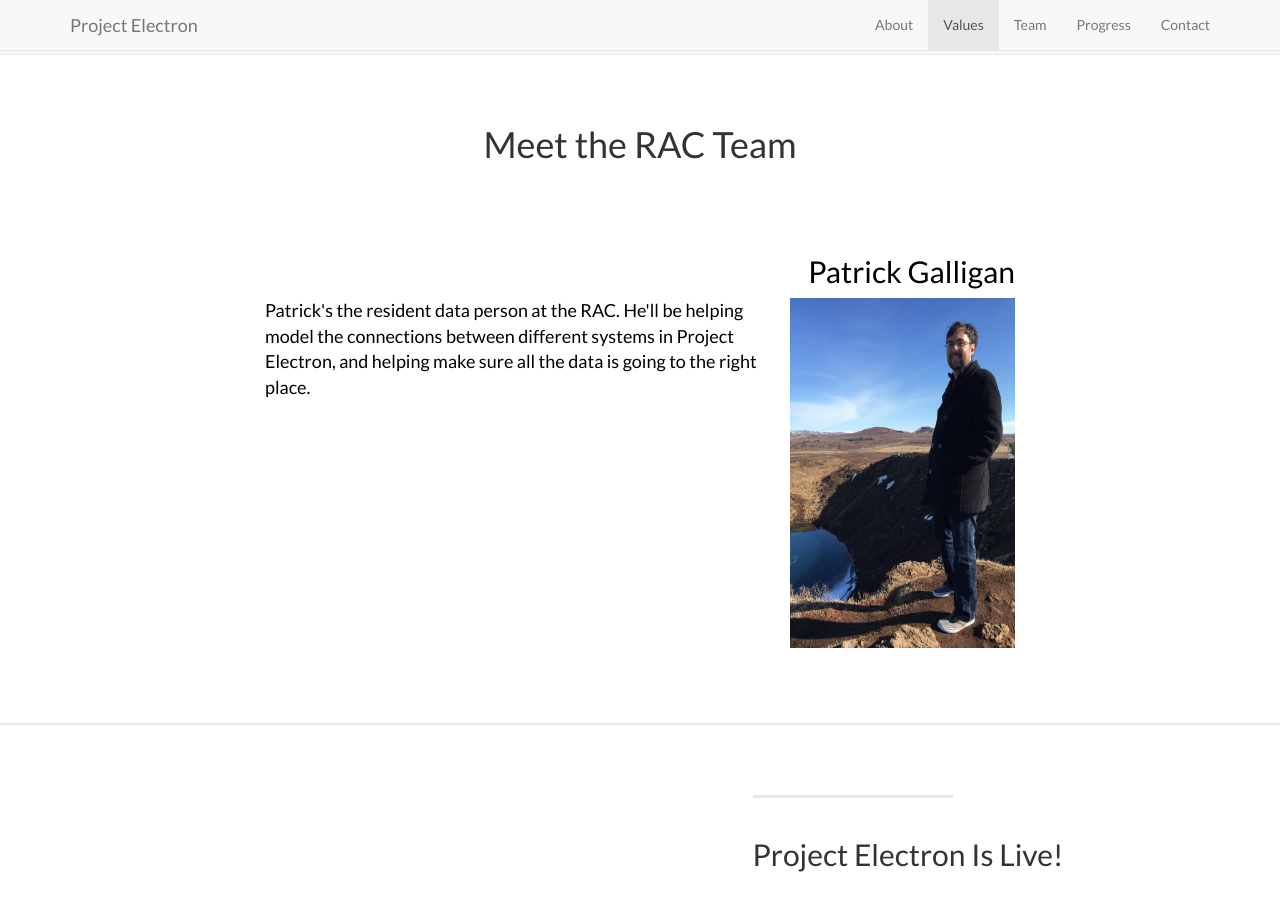
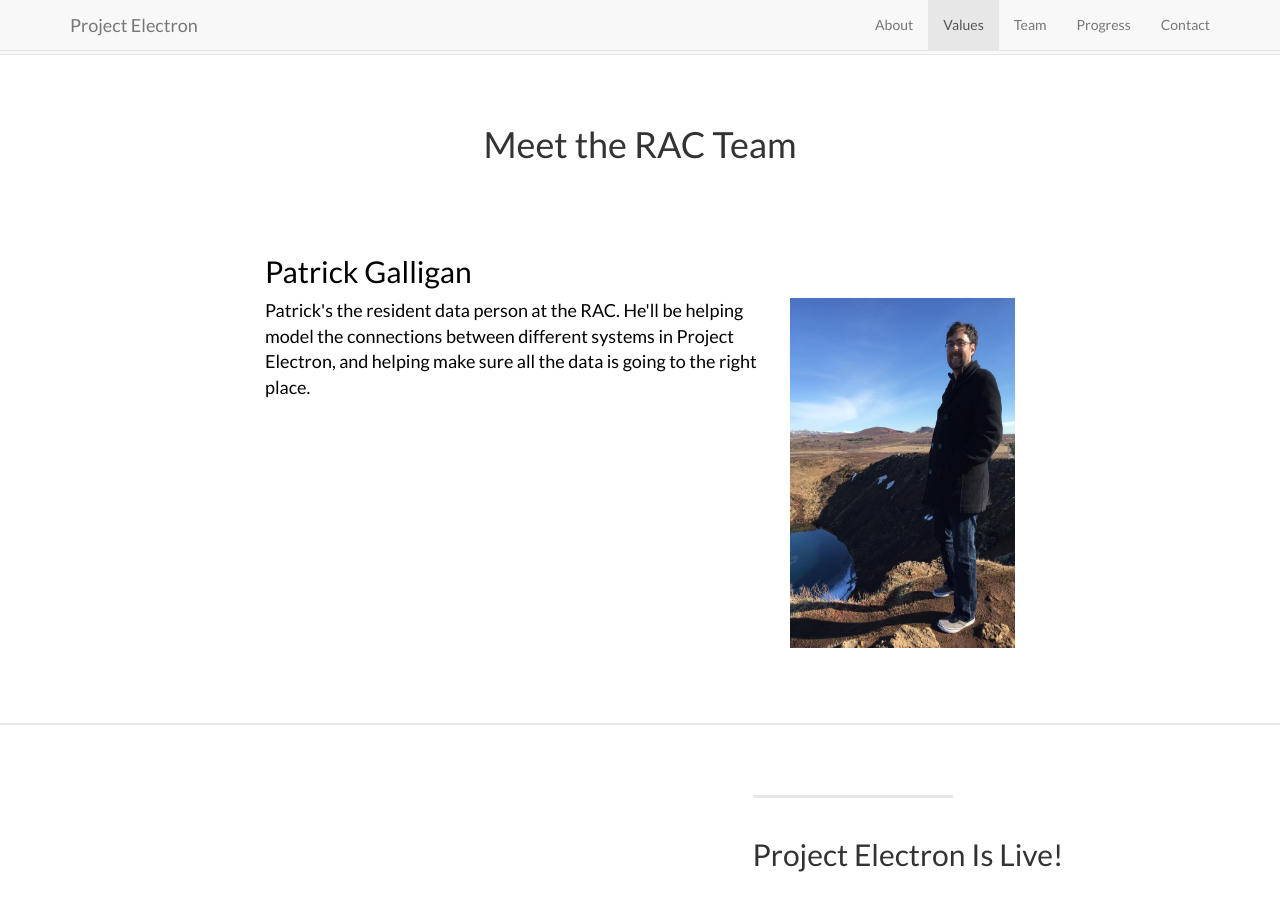
Before and after one commit to RockefellerArchiveCenter/project_electron, a Jekyll site: the page built from index.html, in a window 1280 px wide and 900 px high, scrolled down 2706 px. Built offline with Jekyll 4.4.1, drawn with Linux system fonts in a browser that asks for light colours.

```diff
--- a/_includes/team.html
+++ b/_includes/team.html
@@ -7,7 +7,7 @@
           <h1 align="middle" font-size:"large">Meet the RAC Team</h1>
           <br></br>
         <div class="values">
-          <h2 style="float: right">Patrick Galligan</h2>
+          <h2 style="float: left">Patrick Galligan</h2>
           <p style="float: right"><img style="float: right; margin: 0px 0px 15px 15px" src="/project_electron/img/patrick_bio.jpg" alt="Patrick is the coolest" width="225" height="350">
           Patrick's the resident data person at the RAC. He'll be helping model the connections between different systems in Project Electron, and helping make sure all the data is going to the right place.
           <br style="clear: both;" /></p>
```
